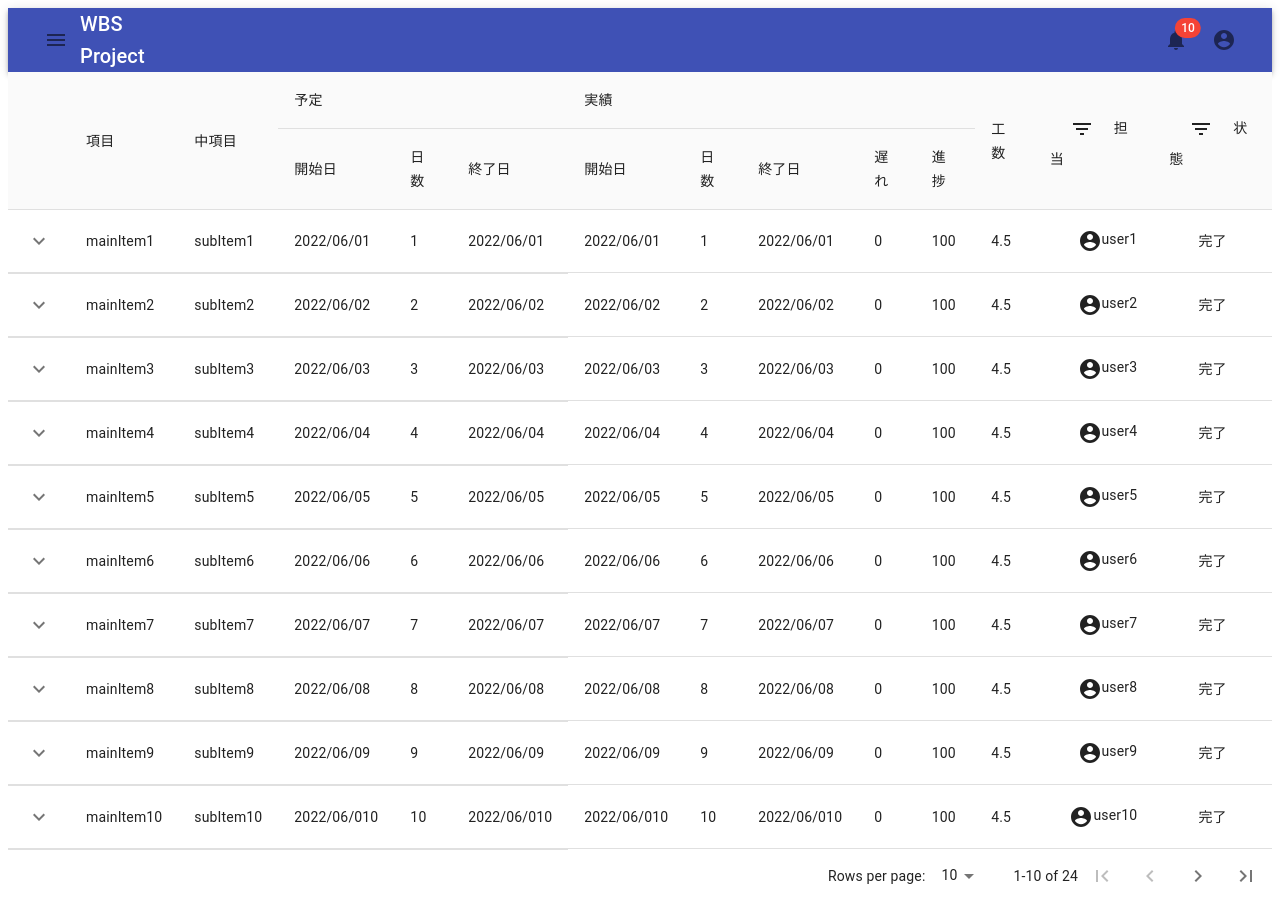
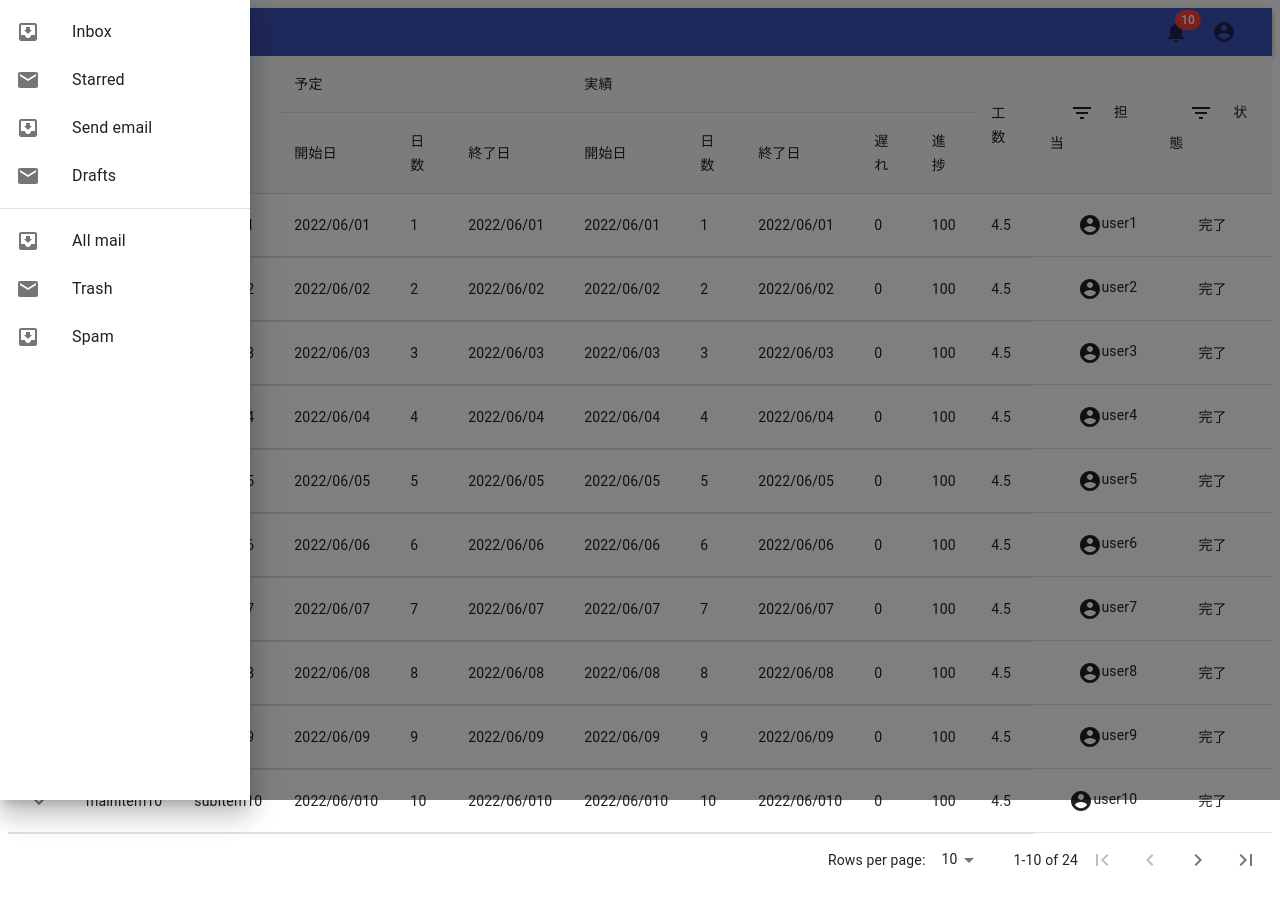
Before and after one commit to kurimaruru/wbs-app, a React (Create React App) app: page / in a window 1280 px wide. Both pictures are taken after a click on the button 56 px from the left and 40 px from the top of the page. Built offline with nearby package versions, Linux system fonts and the light colour scheme.

Commit message:
sideBar作成

```diff
--- a/src/components/NavBar.tsx
+++ b/src/components/NavBar.tsx
@@ -5,34 +5,62 @@ import {
   IconButton,
   Toolbar,
   Typography,
+  Grid,
 } from '@material-ui/core';
 import { MenuOutlined } from '@material-ui/icons';
 import { AccountCircle } from '@material-ui/icons';
 import { Notifications } from '@material-ui/icons';
+import { SideMenu } from './SideMenu';
 export const NavBar = () => {
   return (
     <Box sx={{ flexGrow: 1 }}>
       <AppBar position='static'>
         <Toolbar variant='dense'>
-          <IconButton>
+          <Grid container>
+            <Grid item xs={6}>
+              <Grid container justifyContent='flex-start'>
+                <Grid item>
+                  <SideMenu>
                     <MenuOutlined />
-          </IconButton>
-          <Typography variant='h6' color='inherit' component='div'>
+                  </SideMenu>
+                </Grid>
+                <Grid item>
+                  <Typography
+                    variant='h6'
+                    color='inherit'
+                    component='div'
+                    style={{ marginTop: '10px' }}
+                  >
                     WBS Project
                   </Typography>
-          <Box style={{ width: '80%' }}></Box>
+                </Grid>
+              </Grid>
+            </Grid>
+            <Grid item xs={6}>
+              <Grid container justifyContent='flex-end'>
+                <Grid item>
                   <Box sx={{ display: { xs: 'none', md: 'flex' } }}>
                     <IconButton>
-              <Badge overlap='rectangular' badgeContent={10} color='error'>
+                      <Badge
+                        overlap='rectangular'
+                        badgeContent={10}
+                        color='error'
+                      >
                         <Notifications />
                       </Badge>
                     </IconButton>
                   </Box>
+                </Grid>
+                <Grid item>
                   <Box sx={{ display: { xs: 'none', md: 'flex' } }}>
                     <IconButton>
                       <AccountCircle />
                     </IconButton>
                   </Box>
+                </Grid>
+              </Grid>
+            </Grid>
+          </Grid>
         </Toolbar>
       </AppBar>
     </Box>
--- /dev/null
+++ b/src/components/SideMenu.tsx
@@ -0,0 +1,95 @@
+import React, { ReactNode } from 'react';
+import clsx from 'clsx';
+import { makeStyles } from '@material-ui/core/styles';
+import Drawer from '@material-ui/core/Drawer';
+import Button from '@material-ui/core/Button';
+import List from '@material-ui/core/List';
+import Divider from '@material-ui/core/Divider';
+import ListItem from '@material-ui/core/ListItem';
+import ListItemIcon from '@material-ui/core/ListItemIcon';
+import ListItemText from '@material-ui/core/ListItemText';
+import InboxIcon from '@material-ui/icons/MoveToInbox';
+import MailIcon from '@material-ui/icons/Mail';
+import { IconButton } from '@material-ui/core';
+
+const useStyles = makeStyles({
+  list: {
+    width: 250,
+  },
+  fullList: {
+    width: 'auto',
+  },
+});
+
+type Anchor = 'left';
+
+export const SideMenu = ({
+  children,
+}: {
+  children: ReactNode;
+}): JSX.Element => {
+  const classes = useStyles();
+  const [state, setState] = React.useState({
+    left: false,
+  });
+
+  const toggleDrawer =
+    (anchor: Anchor, open: boolean) =>
+    (event: React.KeyboardEvent | React.MouseEvent) => {
+      if (
+        event.type === 'keydown' &&
+        ((event as React.KeyboardEvent).key === 'Tab' ||
+          (event as React.KeyboardEvent).key === 'Shift')
+      ) {
+        return;
+      }
+
+      setState({ ...state, [anchor]: open });
+    };
+
+  const list = (anchor: Anchor) => (
+    <div
+      className={clsx(classes.list)}
+      role='presentation'
+      onClick={toggleDrawer(anchor, false)}
+      onKeyDown={toggleDrawer(anchor, false)}
+    >
+      <List>
+        {['Inbox', 'Starred', 'Send email', 'Drafts'].map((text, index) => (
+          <ListItem button key={text}>
+            <ListItemIcon>
+              {index % 2 === 0 ? <InboxIcon /> : <MailIcon />}
+            </ListItemIcon>
+            <ListItemText primary={text} />
+          </ListItem>
+        ))}
+      </List>
+      <Divider />
+      <List>
+        {['All mail', 'Trash', 'Spam'].map((text, index) => (
+          <ListItem button key={text}>
+            <ListItemIcon>
+              {index % 2 === 0 ? <InboxIcon /> : <MailIcon />}
+            </ListItemIcon>
+            <ListItemText primary={text} />
+          </ListItem>
+        ))}
+      </List>
+    </div>
+  );
+
+  return (
+    <div>
+      <React.Fragment>
+        <IconButton onClick={toggleDrawer('left', true)}>{children}</IconButton>
+        <Drawer
+          anchor='left'
+          open={state['left']}
+          onClose={toggleDrawer('left', false)}
+        >
+          {list('left')}
+        </Drawer>
+      </React.Fragment>
+    </div>
+  );
+};
--- a/src/pages/mainWbs/wbsTableBody.tsx
+++ b/src/pages/mainWbs/wbsTableBody.tsx
@@ -7,6 +7,7 @@ import {
   TableRow,
   IconButton,
   Button,
+  Grid,
 } from '@material-ui/core';
 import { Collapse } from '@material-ui/core';
 import { KeyboardArrowUp, KeyboardArrowDown } from '@material-ui/icons';
@@ -77,16 +78,22 @@ export const WbsTableBody = ({
         <TableCell align='center'>{wbsTestDatas.state}</TableCell>
       </TableRow>
       <TableRow>
-        <TableCell style={{ paddingBottom: 0, paddingTop: 0 }} colSpan={6}>
+        <TableCell style={{ paddingBottom: 0, paddingTop: 0 }} colSpan={12}>
           <Collapse in={open} timeout='auto' unmountOnExit>
             <Box sx={{ margin: 1 }}>
+              <Grid container>
+                <Grid item xs={12}>
                   <Table size='small' aria-label='purchases'>
                     <TableHead>
                       <TableRow>
                         <TableCell />
-                    <TableCell style={{ width: '300px' }}>ユーザー</TableCell>
+                        <TableCell style={{ width: '300px' }}>
+                          ユーザー
+                        </TableCell>
                         <TableCell style={{ width: '300px' }}>日時</TableCell>
-                    <TableCell style={{ width: '500px' }}>コメント</TableCell>
+                        <TableCell style={{ width: '500px' }}>
+                          コメント
+                        </TableCell>
                       </TableRow>
                     </TableHead>
                     <TableBody>
@@ -117,6 +124,8 @@ export const WbsTableBody = ({
                       </TableRow>
                     </TableBody>
                   </Table>
+                </Grid>
+              </Grid>
             </Box>
           </Collapse>
         </TableCell>
```
Lines whose indentation alone changed are shown as unchanged.
